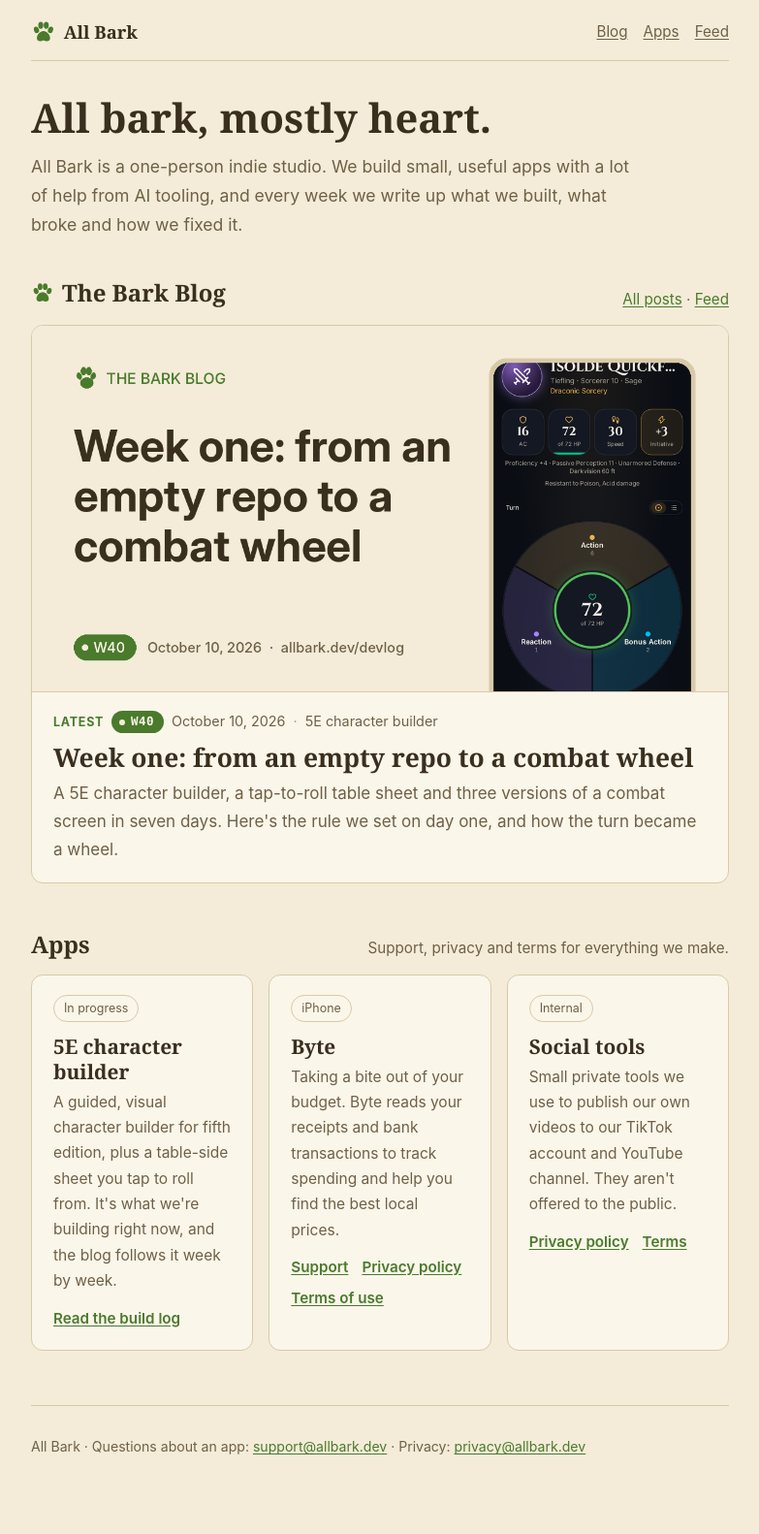
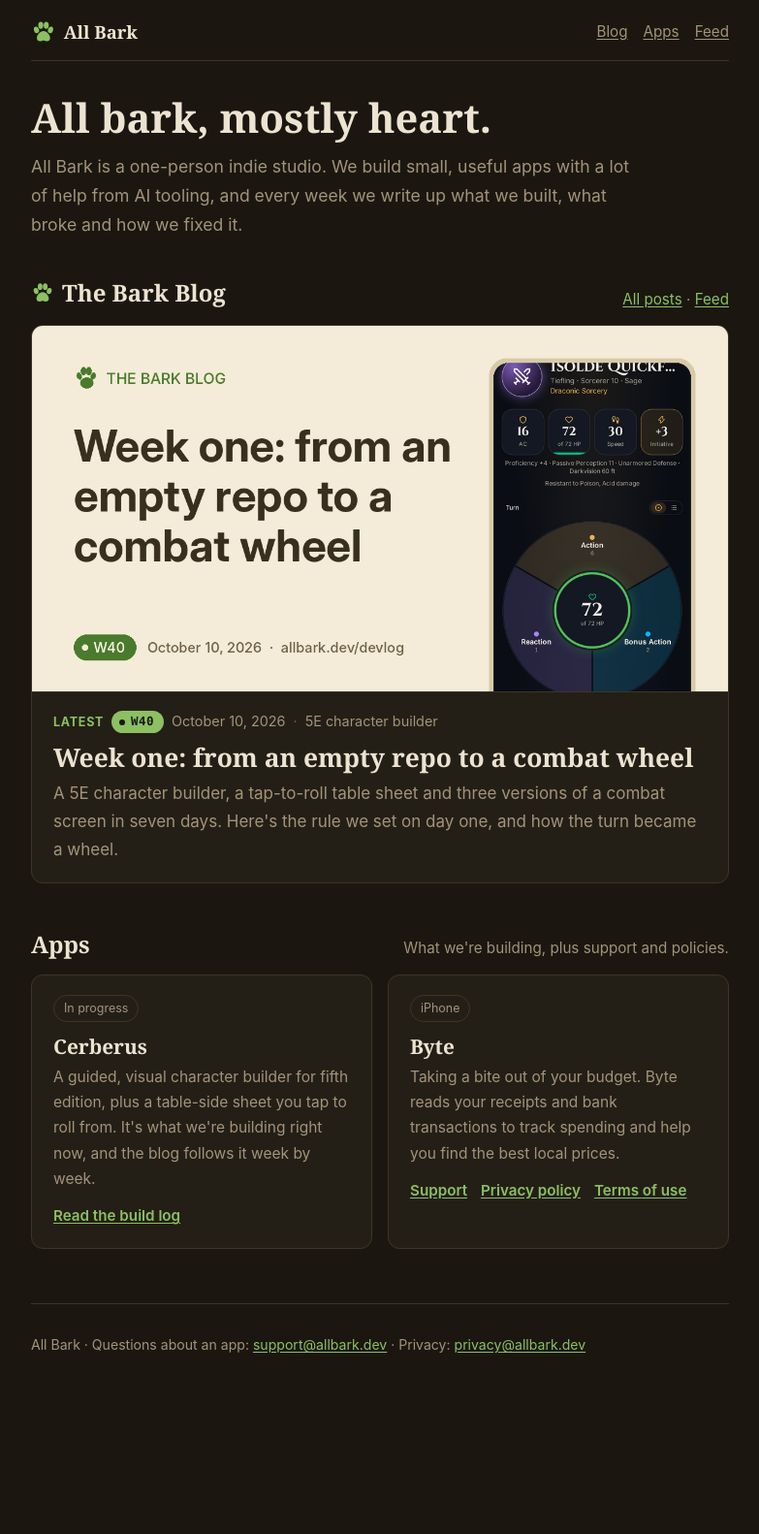
Before and after one commit to allbarkdev/allbark-dev, a Jekyll site: the page built from index.html, in a window 1280 px wide. Shown: the whole page at 97% size, without its empty margins (248-1031 px from the left). Built offline with Jekyll 4.4.1, drawn with Linux system fonts in a browser that asks for light colours; after the commit the page ends 1477 px from its top, so only the background shows below that.

Commit message:
Home page: dark by default, name Cerberus, unlink social tools
The home page and blog now use the dark palette for every visitor. The
5E character builder card is titled Cerberus, and the social tools card is
gone from the home page; /social/privacy/ and /social/terms/ stay live.

Co-Authored-By: Claude Opus 5.5 (1M context) <noreply@anthropic.com>
Claude-Session: https://claude.ai/code/session_01CzJeeFirDbx5F2Q85BvTvu

```diff
--- a/_includes/devlog-head.html
+++ b/_includes/devlog-head.html
@@ -14,7 +14,8 @@
 <meta name="viewport" content="width=device-width, initial-scale=1" />
 <title>{{ doc_title | escape }}</title>
 <meta name="description" content="{{ desc | strip_html | strip | escape }}" />
-<meta name="color-scheme" content="light dark" />
+<meta name="color-scheme" content="dark" />
+<meta name="theme-color" content="#1b1710" />
 <link rel="canonical" href="{{ page.url | absolute_url }}" />
 <link rel="alternate" type="application/atom+xml" title="{{ dl.name }}" href="{{ '/devlog/feed.xml' | absolute_url }}" />
 <link rel="stylesheet" href="{{ '/assets/devlog/devlog.css' | relative_url }}" />
--- a/assets/devlog/devlog.css
+++ b/assets/devlog/devlog.css
@@ -1,20 +1,17 @@
-/* The Bark Blog: warm parchment and guard-dog green, same tokens as the rest of allbark.dev. */
+/* allbark.dev home and The Bark Blog: dark, warm and guard-dog green. */
 :root {
-  --bg: #f4ecd8; --card: #fbf6ea; --ink: #3a2f1f; --muted: #6f6047;
-  --rule: #d8c9a8; --accent: #4a7a2c; --accent-ink: #fbf6ea; --code: #efe4ca;
+  /* Dark is the house look. Light tokens stay for anyone who sets data-theme="light". */
+  --bg: #1b1710; --card: #241f16; --ink: #ece3d1; --muted: #a2937a;
+  --rule: #3d3527; --accent: #8cc063; --accent-ink: #1b1710; --code: #2c261b;
   --serif: "Iowan Old Style", "Charter", "Bitstream Charter", "Sitka Text", Cambria, Georgia, serif;
   --sans: ui-sans-serif, -apple-system, "Segoe UI", Roboto, sans-serif;
   --mono: ui-monospace, "SF Mono", Menlo, Consolas, monospace;
+  color-scheme: dark;
 }
-@media (prefers-color-scheme: dark) {
-  :root:not([data-theme="light"]) {
-    --bg: #1b1710; --card: #241f16; --ink: #ece3d1; --muted: #a2937a;
-    --rule: #3d3527; --accent: #8cc063; --accent-ink: #1b1710; --code: #2c261b;
-  }
-}
-:root[data-theme="dark"] {
-  --bg: #1b1710; --card: #241f16; --ink: #ece3d1; --muted: #a2937a;
-  --rule: #3d3527; --accent: #8cc063; --accent-ink: #1b1710; --code: #2c261b;
+:root[data-theme="light"] {
+  --bg: #f4ecd8; --card: #fbf6ea; --ink: #3a2f1f; --muted: #6f6047;
+  --rule: #d8c9a8; --accent: #4a7a2c; --accent-ink: #fbf6ea; --code: #efe4ca;
+  color-scheme: light;
 }
 
 * { box-sizing: border-box; }
--- a/index.html
+++ b/index.html
@@ -2,7 +2,7 @@
 layout: home
 title: All Bark
 site_name: All Bark
-description: All Bark is a one-person indie studio building small apps with AI tooling. Read The Bark Blog, our weekly devlog, and find support and policy pages for our apps.
+description: All Bark is a one-person indie studio building small apps with AI tooling. Read The Bark Blog, our weekly devlog, and find support and policy pages for Cerberus and Byte.
 ---
 <section class="hero">
   <h1>All bark, mostly heart.</h1>
@@ -55,12 +55,12 @@ description: All Bark is a one-person indie studio building small apps with AI t
 <section id="apps" class="apps" aria-labelledby="apps-title">
   <div class="section-head">
     <h2 id="apps-title">Apps</h2>
-    <p>Support, privacy and terms for everything we make.</p>
+    <p>What we're building, plus support and policies.</p>
   </div>
   <ul class="app-list">
     <li class="card app">
       <p class="meta"><span class="status">In progress</span></p>
-      <h3>5E character builder</h3>
+      <h3>Cerberus</h3>
       <p>A guided, visual character builder for fifth edition, plus a table-side sheet you tap to roll
       from. It's what we're building right now, and the blog follows it week by week.</p>
       <p class="links"><a href="{{ '/devlog/' | relative_url }}">Read the build log</a></p>
@@ -72,12 +72,5 @@ description: All Bark is a one-person indie studio building small apps with AI t
       spending and help you find the best local prices.</p>
       <p class="links"><a href="/byte/support/">Support</a> <a href="/byte/privacy/">Privacy policy</a> <a href="/byte/terms/">Terms of use</a></p>
     </li>
-    <li class="card app">
-      <p class="meta"><span class="status">Internal</span></p>
-      <h3>Social tools</h3>
-      <p>Small private tools we use to publish our own videos to our TikTok account and YouTube
-      channel. They aren't offered to the public.</p>
-      <p class="links"><a href="/social/privacy/">Privacy policy</a> <a href="/social/terms/">Terms</a></p>
-    </li>
   </ul>
 </section>
```
Also changed, not shown: CONTRIBUTING.md (+6 -2 lines).
